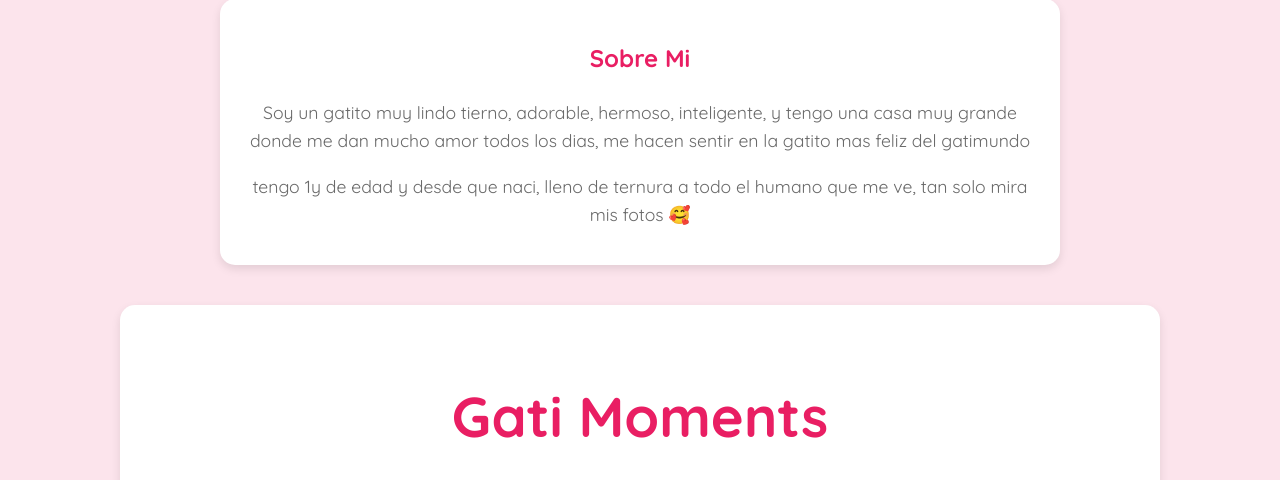
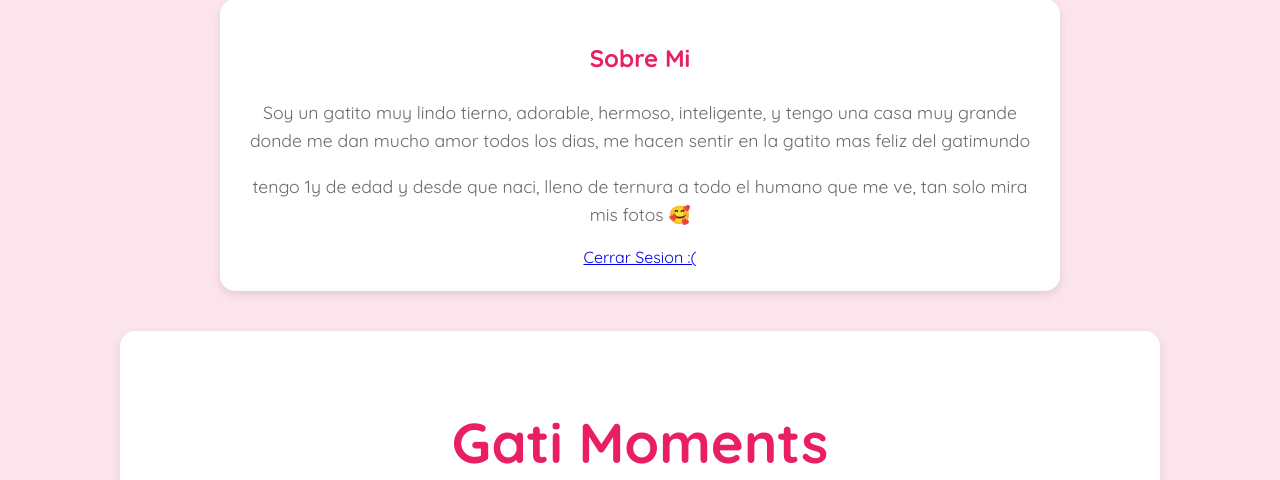
Before and after one commit to BratPython/formulariophp, a PHP site: page /formulariophp/main.php in a window 1280 px wide. Shown: the part 325-805 px from the top of the page. Run offline with PHP 8.4, Linux system fonts and the light colour scheme; the visitor is signed in with stand-in values (Sample User, id 1).

Commit message:
boton de cerrar sesion

```diff
--- a/main.php
+++ b/main.php
@@ -30,6 +30,9 @@ if (!isset($_SESSION['usuario'])) {
             <h2>Sobre Mi</h2>
             <p>Soy un gatito muy lindo tierno, adorable, hermoso, inteligente, y tengo una casa muy grande donde me dan mucho amor todos los dias, me hacen sentir en la gatito mas feliz del gatimundo</p>
             <p>tengo 1y de edad y desde que naci, lleno de ternura a todo el humano que me ve, tan solo mira mis fotos 🥰</p>
+            <a href="logout.php">
+                Cerrar Sesion :(
+            </a>
         </section>
 
         <section class="gallery-container">
```
